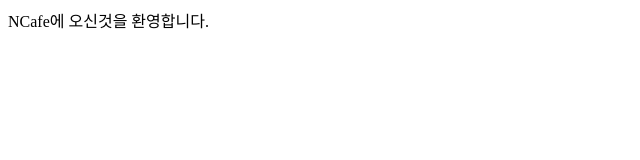
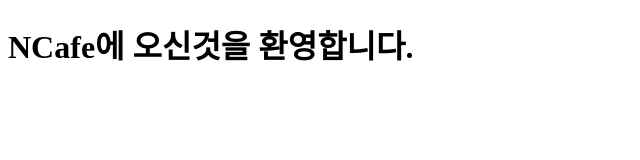
Before and after one commit to KimYongMin2/ncafe, a plain HTML site: page index.html in a window 1280 px wide. Shown: the whole page, without its empty margins (0-640 px from the left). Drawn offline with Linux system fonts and the light colour scheme.

Commit message:
index 페이지의 제목을 구조화

```diff
--- a/index.html
+++ b/index.html
@@ -6,6 +6,6 @@
     <title>Document</title>
 </head>
 <body>
-    NCafe에 오신것을 환영합니다.
+    <h1>NCafe에 오신것을 환영합니다.</h1>
 </body>
 </html>
```
